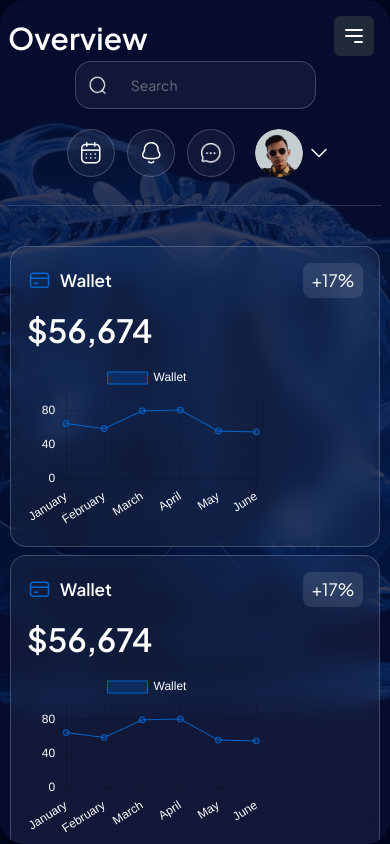
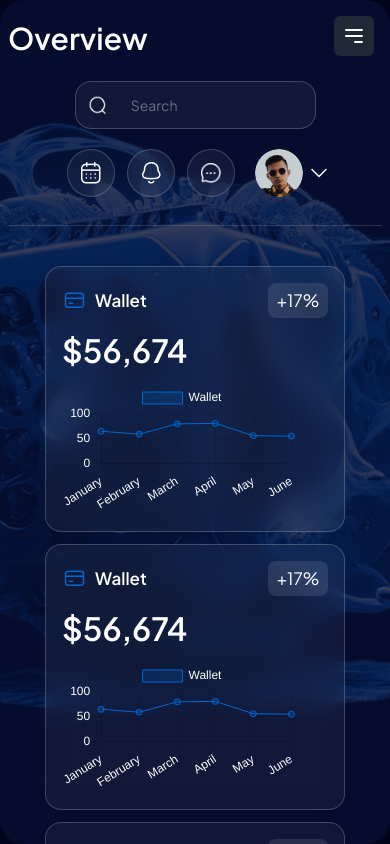
Before and after one commit to murtazaghulam99/hokem-dashboard, a React (Vite) app: page / in a window 390 px wide. Built offline with nearby package versions, Linux system fonts and the light colour scheme.

Commit message:
first commit

```diff
--- a/src/components/shared/Header.jsx
+++ b/src/components/shared/Header.jsx
@@ -20,7 +20,7 @@ const Header = () => {
             overview
           </h1>
         </div>
-        <div className="flex md:flex-row flex-col space-x-2 xl:space-x-6 items-center">
+        <div className="flex md:flex-row flex-col space-x-2 xl:space-x-6 items-center lg:pt-0 pt-5">
           <Search />
           <div className="flex flex-row md:mt-0 mt-5 space-x-3">
             <Calender />
--- a/src/components/ui/Stats.jsx
+++ b/src/components/ui/Stats.jsx
@@ -66,11 +66,11 @@ const Stats = () => {
 
   return (
     <section className="py-10" data-aos="fade-up" data-aos-duration="1000">
-      <div className="grid grid-cols-1 sm:grid-cols-2 lg:grid-cols-3 xl:gap-y-0 gap-y-2 gap-x-2 xl:grid-cols-4 place-items-center">
+      <div className="grid grid-cols-1 sm:grid-cols-2 lg:grid-cols-3 xl:gap-y-0 gap-y-3 gap-x-2 xl:grid-cols-4 place-items-center">
         {statCards.map((card, index) => (
           <div
             key={index}
-            className="border border-[#ffff]/20 rounded-2xl p-4 space-y-2 bg-[#ffff]/5 backdrop-blur-md w-full max-w-[370px]"
+            className="border border-[#ffff]/20 rounded-2xl p-4 space-y-2 bg-[#ffff]/5 backdrop-blur-md w-full md:max-w-[370px] max-w-[300px]"
           >
             <div className="flex items-center justify-between">
               <div className="flex space-x-2 items-center">
```
